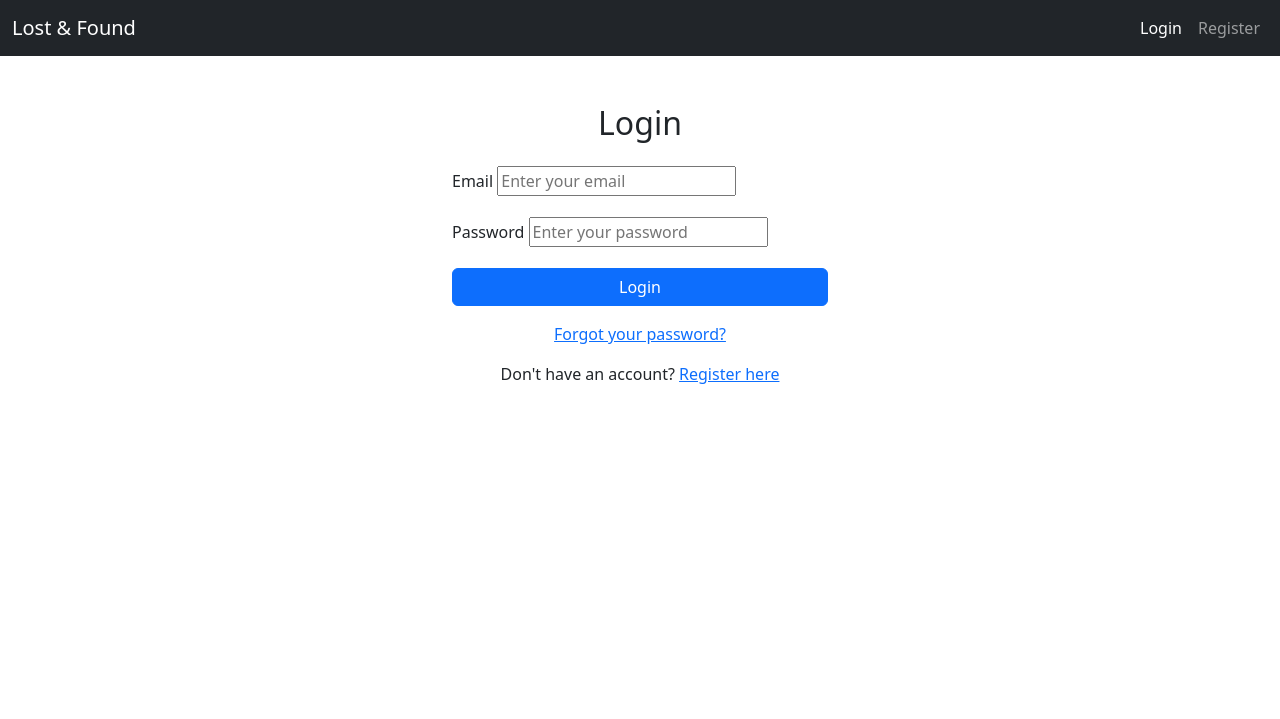
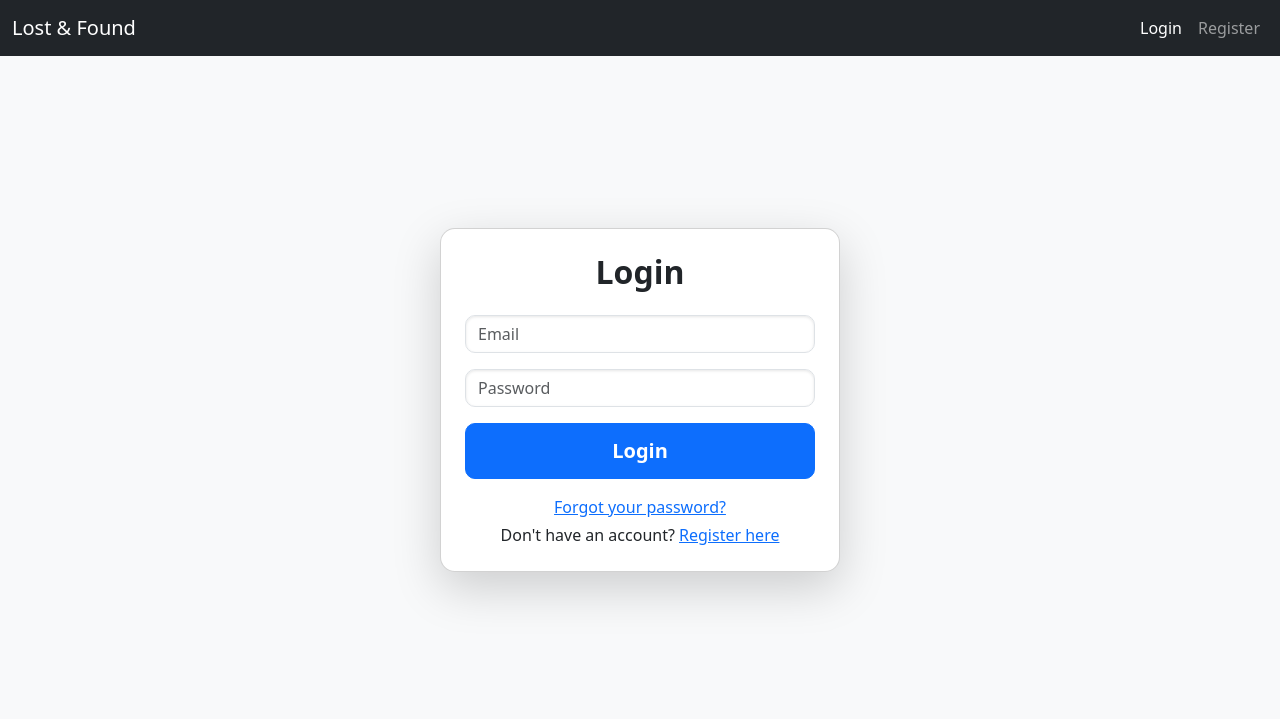
Before and after one commit to radi1814/digital-lost-found, a Flask app: page /login in a window 1280 px wide. Shown: the top 719 px of the page. Run offline with Flask 3, Linux system fonts and the light colour scheme; some libraries are stand-ins or nearby versions.

Commit message:
Update login form with placeholders inside inputs and other minor fixes in app.py

```diff
--- a/app.py
+++ b/app.py
@@ -195,11 +195,12 @@ def reset_password(user_id):
 @app.route('/dashboard')
 @login_required
 def dashboard():
-    items = Item.query.order_by(Item.created_at.desc()).limit(5).all()
+    all_items = Item.query.order_by(Item.created_at.desc()).limit(
+        5).all()  # Or remove limit for all items
     notifications = Notification.query.filter_by(
         receiver_id=current_user.id, is_read=False
     ).order_by(Notification.created_at.desc()).limit(5).all()
-    return render_template('dashboard.html', items=items, notifications=notifications)
+    return render_template('dashboard.html', all_items=all_items, notifications=notifications)
 
 
 @app.route('/report', methods=['GET', 'POST'])
--- a/templates/login.html
+++ b/templates/login.html
@@ -1,8 +1,9 @@
 {% extends 'base.html' %}
 
 {% block content %}
-<div class="container mt-5" style="max-width: 400px;">
-    <h2 class="text-center mb-4">Login</h2>
+<div class="container d-flex justify-content-center align-items-center" style="min-height: 80vh;">
+    <div class="card shadow-lg p-4" style="width: 100%; max-width: 400px; border-radius: 15px;">
+        <h2 class="text-center mb-4 fw-bold">Login</h2>
 
         {% with messages = get_flashed_messages() %}
         {% if messages %}
@@ -15,38 +16,54 @@
 
             <!-- Email Field -->
             <div class="mb-3">
-            {{ form.email.label(class="form-label") }}
-            {{ form.email(class="form-control{% if form.email.errors %} is-invalid{% endif %}",
-            placeholder="Enter your email") }}
+                {{ form.email(class="form-control form-control-lg{% if form.email.errors %} is-invalid{% endif %}",
+                placeholder="Email") }}
                 {% for error in form.email.errors %}
-            <div class="text-danger small">{{ error }}</div>
+                <div class="text-danger small mt-1">{{ error }}</div>
                 {% endfor %}
             </div>
 
             <!-- Password Field -->
             <div class="mb-3">
-            {{ form.password.label(class="form-label") }}
-            {{ form.password(class="form-control{% if form.password.errors %} is-invalid{% endif %}",
-            placeholder="Enter your password") }}
+                {{ form.password(class="form-control form-control-lg{% if form.password.errors %} is-invalid{% endif
+                %}",
+                placeholder="Password") }}
                 {% for error in form.password.errors %}
-            <div class="text-danger small">{{ error }}</div>
+                <div class="text-danger small mt-1">{{ error }}</div>
                 {% endfor %}
             </div>
 
             <!-- Submit Button -->
             <div class="d-grid">
-            {{ form.submit(class="btn btn-primary") }}
+                {{ form.submit(class="btn btn-primary btn-lg fw-bold") }}
             </div>
         </form>
 
         <!-- Forgot Password -->
-    <p class="mt-3 text-center">
+        <p class="mt-3 text-center mb-1">
             <a href="{{ url_for('forgot_password') }}">Forgot your password?</a>
         </p>
 
         <!-- Register Link -->
-    <p class="mt-2 text-center">
+        <p class="text-center mb-0">
             Don't have an account? <a href="{{ url_for('register') }}">Register here</a>
         </p>
     </div>
+</div>
+
+<style>
+    body {
+        background: #f8f9fa;
+    }
+
+    .form-control {
+        border-radius: 10px;
+        box-shadow: inset 0 1px 3px rgba(0, 0, 0, 0.1);
+    }
+
+    .btn-primary {
+        border-radius: 10px;
+        padding: 0.75rem;
+    }
+</style>
 {% endblock %}
```
Lines whose indentation alone changed are shown as unchanged.
